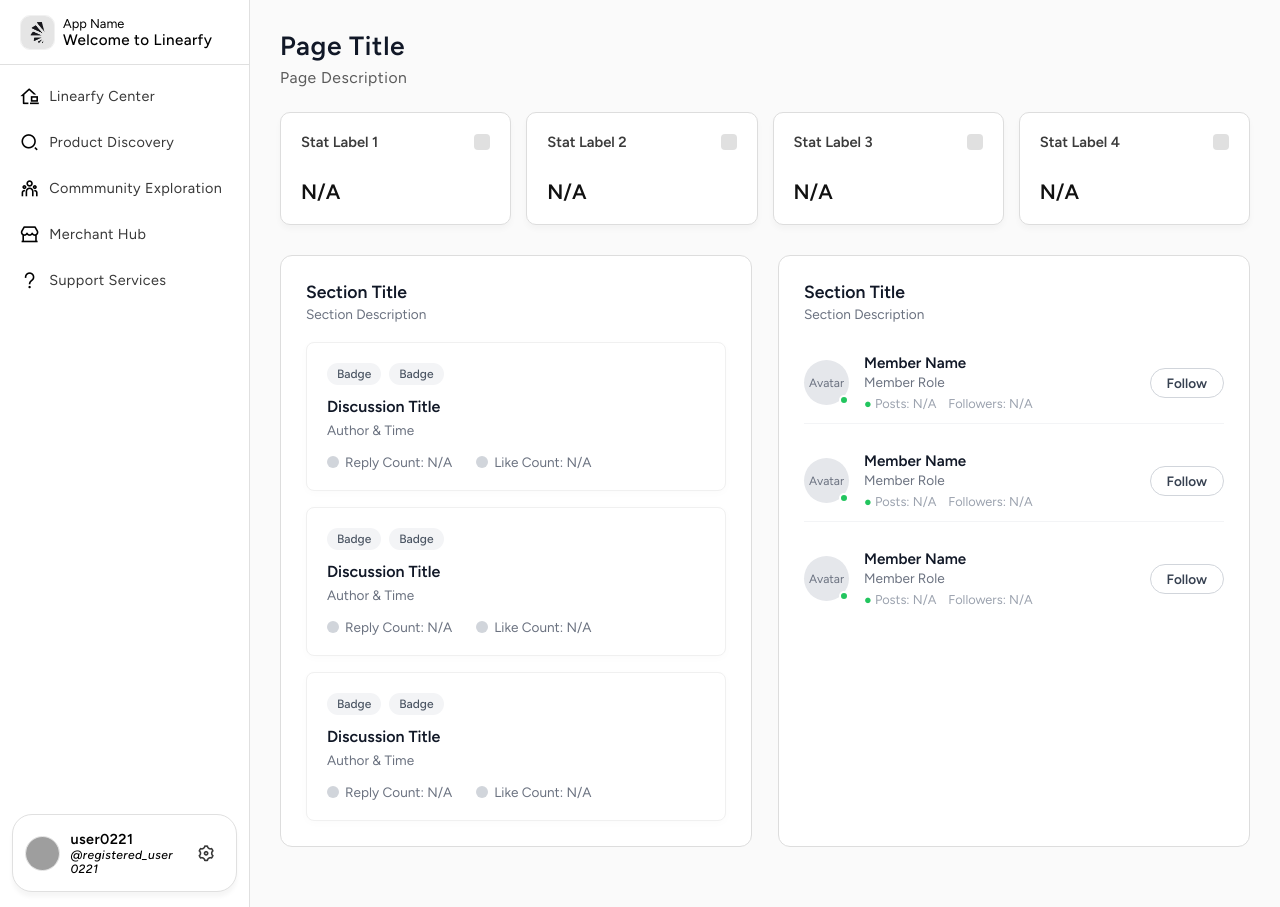
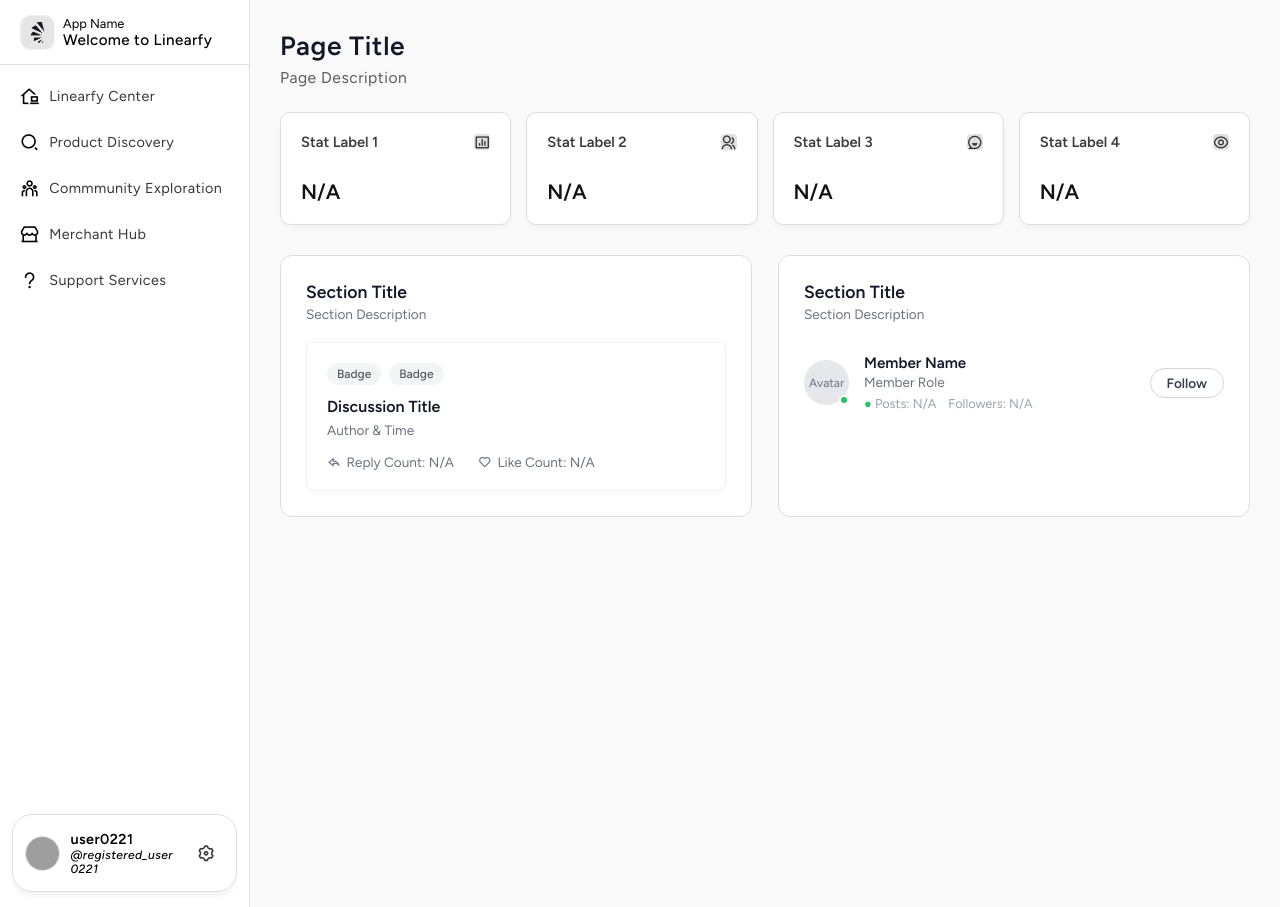
Before and after one commit to AllanW178/Linearfy-WEB, a Flask app: page /community in a window 1280 px wide. Run offline with Flask 3, Linux system fonts and the light colour scheme; some libraries are stand-ins or nearby versions; grey boxes are pictures that could not be loaded.

Commit message:
Update community.html

```diff
--- a/Linearfy Official Platform/templates/community.html
+++ b/Linearfy Official Platform/templates/community.html
@@ -1,6 +1,7 @@
 {% extends "base.html" %}
 
 {% block content %}
+
 <div class="commmunity-exploration-page-section crucial-content-page" id="ce-page">
     <div class="page-header">
         <h1>Page Title</h1>
@@ -11,28 +12,28 @@
         <div class="stat-card">
             <div class="stat-header">
                 <span class="stat-label">Stat Label 1</span>
-                <span class="stat-icon"></span>
+                <i class="ri-bar-chart-box-line stat-icon"></i>
             </div>
             <div class="stat-value">N/A</div>
         </div>
         <div class="stat-card">
             <div class="stat-header">
                 <span class="stat-label">Stat Label 2</span>
-                <span class="stat-icon"></span>
+                <i class="ri-group-line stat-icon"></i>
             </div>
             <div class="stat-value">N/A</div>
         </div>
         <div class="stat-card">
             <div class="stat-header">
                 <span class="stat-label">Stat Label 3</span>
-                <span class="stat-icon"></span>
+                <i class="ri-chat-smile-3-line stat-icon"></i>
             </div>
             <div class="stat-value">N/A</div>
         </div>
         <div class="stat-card">
             <div class="stat-header">
                 <span class="stat-label">Stat Label 4</span>
-                <span class="stat-icon"></span>
+                <i class="ri-eye-line stat-icon"></i>
             </div>
             <div class="stat-value">N/A</div>
         </div>
@@ -52,34 +53,12 @@
                     <h3>Discussion Title</h3>
                     <p class="author-time">Author & Time</p>
                     <div class="discussion-metrics">
-                        <span><span class="icon"></span> Reply Count: N/A</span>
-                        <span><span class="icon"></span> Like Count: N/A</span>
+                        <span><i class="ri-reply-line"></i> Reply Count: N/A</span>
+                        <span><i class="ri-heart-line"></i> Like Count: N/A</span>
                     </div>
                 </div>
-                <div class="discussion-card">
-                    <div class="badges">
-                        <span class="badge">Badge</span>
-                        <span class="badge">Badge</span>
-                    </div>
-                    <h3>Discussion Title</h3>
-                    <p class="author-time">Author & Time</p>
-                    <div class="discussion-metrics">
-                        <span><span class="icon"></span> Reply Count: N/A</span>
-                        <span><span class="icon"></span> Like Count: N/A</span>
-                    </div>
-                </div>
-                <div class="discussion-card">
-                    <div class="badges">
-                        <span class="badge">Badge</span>
-                        <span class="badge">Badge</span>
-                    </div>
-                    <h3>Discussion Title</h3>
-                    <p class="author-time">Author & Time</p>
-                    <div class="discussion-metrics">
-                        <span><span class="icon"></span> Reply Count: N/A</span>
-                        <span><span class="icon"></span> Like Count: N/A</span>
-                    </div>
-                </div>
+
+
             </div>
         </div>
 
@@ -103,38 +82,12 @@
                     </div>
                     <button class="follow-btn">Follow</button>
                 </div>
-                <div class="member-card">
-                    <div class="member-avatar">
-                        <div class="avatar-circle">Avatar</div>
-                        <div class="status-dot"></div>
-                    </div>
-                    <div class="member-info">
-                        <h4>Member Name</h4>
-                        <p class="role">Member Role</p>
-                        <div class="member-stats">
-                            <span><span style="color: #22c55e;">●</span> Posts: N/A</span>
-                            <span>Followers: N/A</span>
-                        </div>
-                    </div>
-                    <button class="follow-btn">Follow</button>
-                </div>
-                <div class="member-card">
-                    <div class="member-avatar">
-                        <div class="avatar-circle">Avatar</div>
-                        <div class="status-dot"></div>
-                    </div>
-                    <div class="member-info">
-                        <h4>Member Name</h4>
-                        <p class="role">Member Role</p>
-                        <div class="member-stats">
-                            <span><span style="color: #22c55e;">●</span> Posts: N/A</span>
-                            <span>Followers: N/A</span>
-                        </div>
-                    </div>
-                    <button class="follow-btn">Follow</button>
-                </div>
+
             </div>
         </div>
     </div>
 </div>
+
+
+
 {% endblock %}
```
